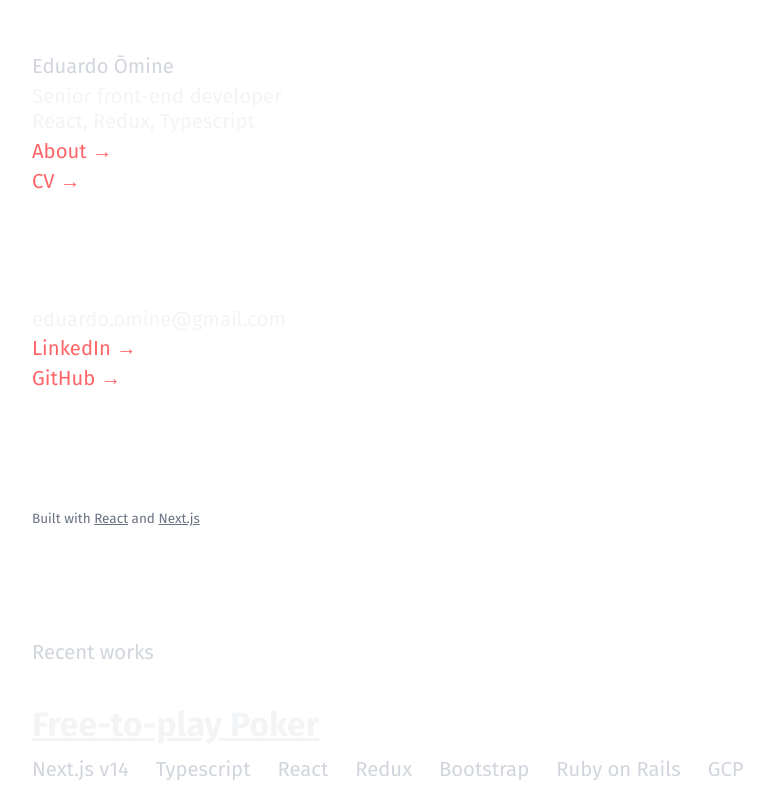
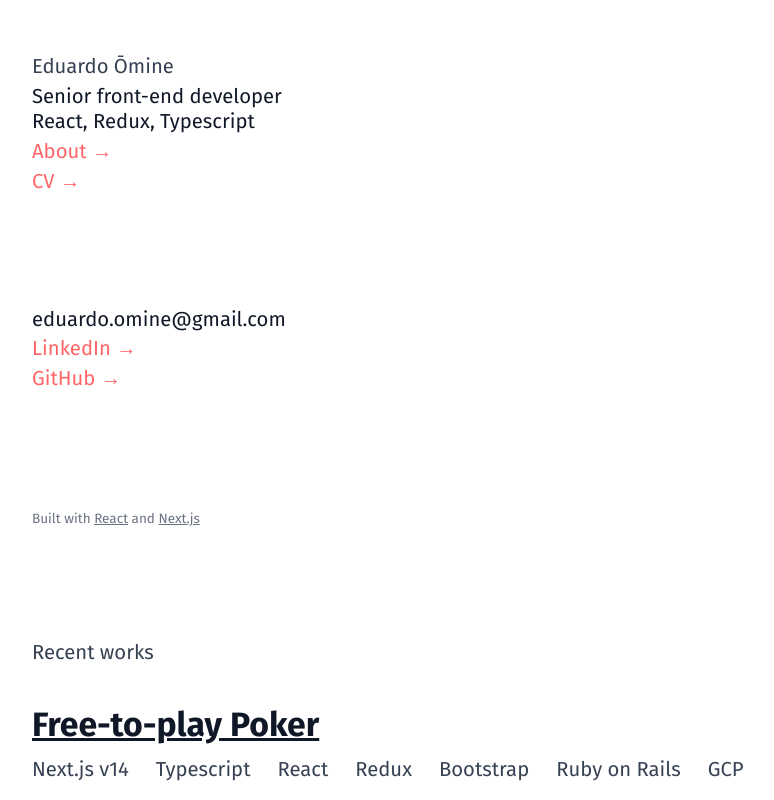
Before and after one commit to eomine/work-omine-net, a Next.js app: page / in a window 1280 px wide. Shown: the top 800 px of the page, without its empty margins (40-814 px from the left). Built offline with nearby package versions, Linux system fonts and the light colour scheme.

Commit message:
Update light/dark modes

```diff
--- a/pages/_document.js
+++ b/pages/_document.js
@@ -3,9 +3,9 @@ import Document, { Html, Head, Main, NextScript } from 'next/document'
 export default class MyDocument extends Document {
   render() {
     return (
-      <Html lang="en" className="dark">
+      <Html lang="en">
         <Head />
-        <body className="dark:bg-gray-900 dark:text-white">
+        <body className="text-black dark:bg-gray-900 dark:text-white">
           <Main />
           <NextScript />
         </body>
--- a/styles/common.module.css
+++ b/styles/common.module.css
@@ -1,15 +1,15 @@
 @reference "./globals.css";
 
 .h1 {
-  @apply font-bold mb-0.5 md:mb-1 xl:mb-2 text-2xl md:text-3xl text-gray-100;
+  @apply font-bold mb-0.5 md:mb-1 xl:mb-2 text-2xl md:text-3xl text-gray-900 dark:text-gray-100;
 }
 
 .h3 {
-  @apply text-gray-300;
+  @apply text-gray-700 dark:text-gray-300;
 }
 
 .tag {
-  @apply mr-2 md:mr-4 xl:mr-6 text-gray-300;
+  @apply mr-2 md:mr-4 xl:mr-6 text-gray-700 dark:text-gray-300;
 }
 
 .link {
@@ -17,7 +17,7 @@
 }
 
 .content {
-  @apply xl:text-2xl text-gray-100;
+  @apply xl:text-2xl text-gray-900 dark:text-gray-100;
 }
 
 .content p {
@@ -40,7 +40,7 @@
 }
 
 .box {
-  @apply leading-tight text-gray-100;
+  @apply leading-tight text-gray-900 dark:text-gray-100;
 }
 
 .box > h1,
```
